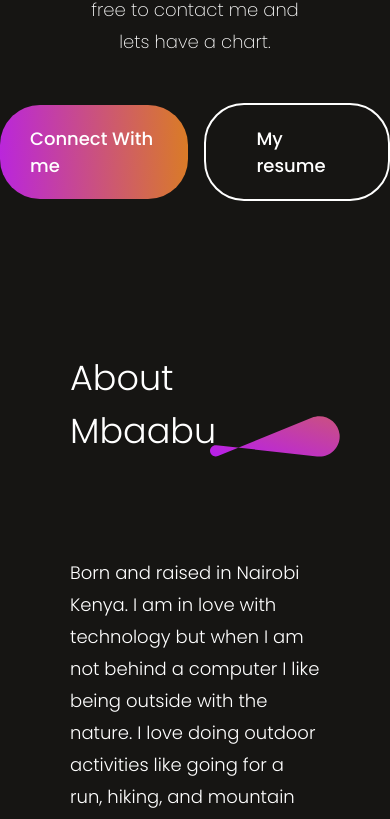
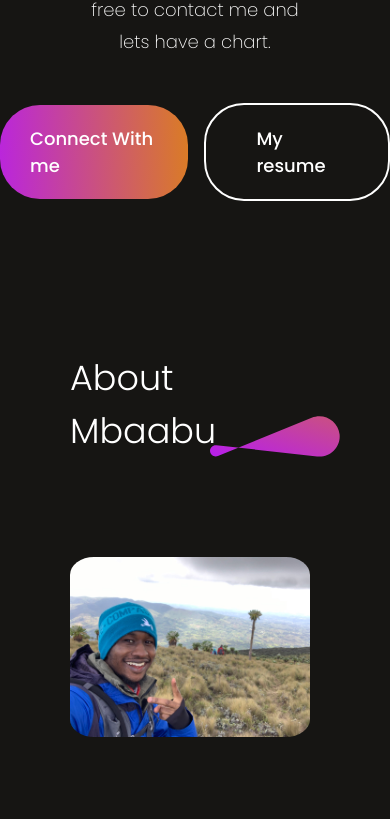
Before and after one commit to gitongah/portforlio, a React (Vite) app: page / in a window 390 px wide. Shown: the part 1156-1975 px from the top of the page. Built offline with nearby package versions, Linux system fonts and the light colour scheme.

Commit message:
removed the overflow of the  website to make it more user responsive

```diff
--- a/src/Components/About/About.css
+++ b/src/Components/About/About.css
@@ -150,7 +150,23 @@
   flex-direction: column;
 }
 .col-left{
-  display: none;
+  position: relative;
+  width: 80%;
+}
+.col-left .img-card{
+  position: relative;
+  width: 100%;
+  min-height: 100px;
+
+}
+.col-left .img-card img {
+  position: relative;
+  top: 0;
+  left: 0;
+  width: 120%;
+  height: 100%;
+  object-fit: cover;
+  border-radius: 10%;
 }
 .about-paragraph{
     font-size: 18px;
--- a/src/Components/Navbar/Navbar.css
+++ b/src/Components/Navbar/Navbar.css
@@ -66,6 +66,7 @@
     display: block;
     position: fixed;
     right: 30px;
+    cursor: pointer;
   }
   .nav-mob-close{
     display: block;
@@ -73,6 +74,7 @@
     top: 30px;
     left: 290px;
     width: 30px;
+    cursor: pointer;
   }
   .nav-menu{
     position: fixed;
--- a/src/index.css
+++ b/src/index.css
@@ -2,6 +2,9 @@
   margin: 0;
   padding: 0;
   scroll-behavior: smooth;
+}
+html{
+  max-width: 100%;
 }
 
 body{
@@ -11,4 +14,6 @@ body{
   font-family: 'Poppins', sans-serif;
   font-weight: 200;
   font-style: normal;
+  overflow-x: hidden;
+
 }
```
